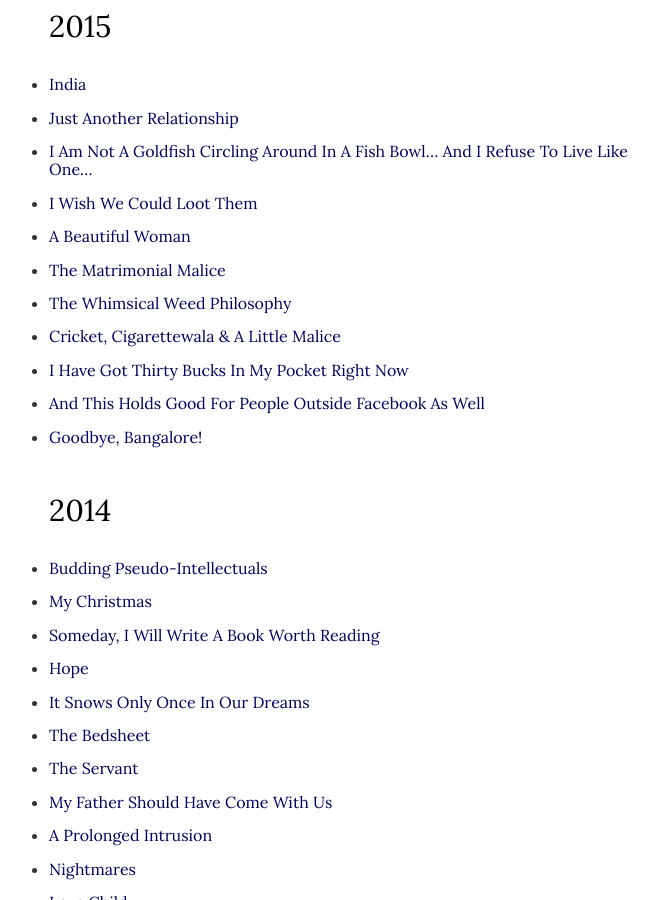
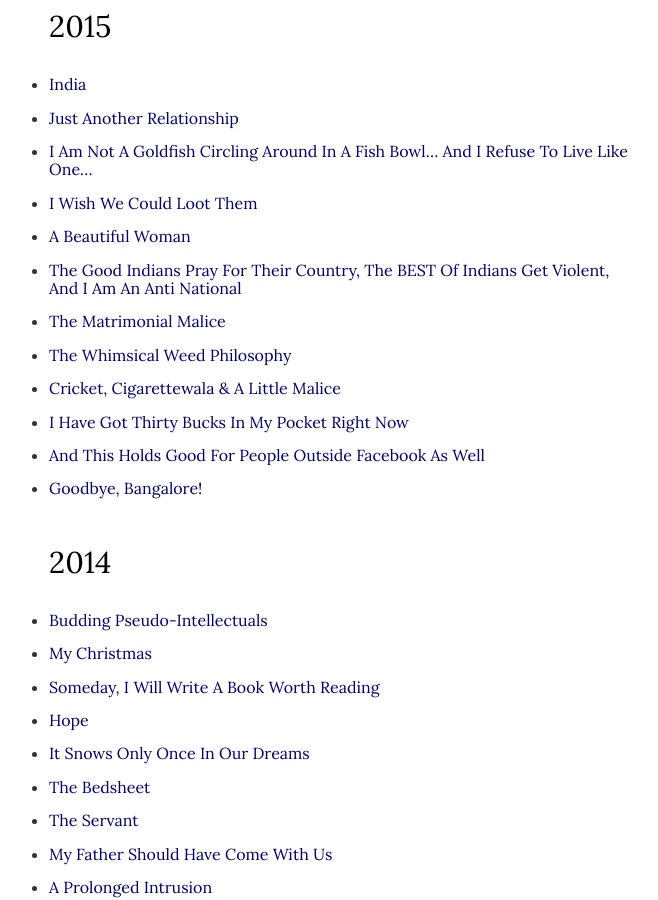
Before and after one commit to argumentativeyouth/pblog, a Jekyll site: the page built from _pages/all-posts.md, in a window 1280 px wide and 900 px high, scrolled down 4461 px. Shown: the whole window, without its empty margins (316-974 px from the left). Built offline with Jekyll 4.4.1, drawn with Linux system fonts in a browser that asks for light colours.

Commit message:
Update all-posts.md

```diff
--- a/_pages/all-posts.md
+++ b/_pages/all-posts.md
@@ -122,6 +122,7 @@ image:
 * [I Am Not A Goldfish Circling Around In A Fish Bowl... And I Refuse To Live Like One...](https://pritams.blog/i-am-not-a-goldfish-anymore/)
 * [I Wish We Could Loot Them](https://pritams.blog/i-wish-we-could-loot-them/)
 * [A Beautiful Woman](https://pritams.blog/a-beautiful-woman)
+* [The Good Indians Pray For Their Country, The BEST Of Indians Get Violent, And I Am An Anti National](https://pritams.blog/and-i-am-an-anti-national/)
 * [The Matrimonial Malice](https://pritams.blog/the-matrimonial-malice/)
 * [The Whimsical Weed Philosophy](https://pritams.blog/the-whimsical-weed-philosophy)
 * [Cricket, Cigarettewala & A Little Malice](https://pritams.blog/cricket-cigarettewalla-and-a-little-malice)
```
